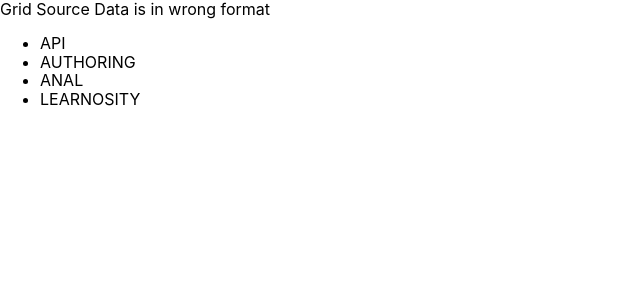
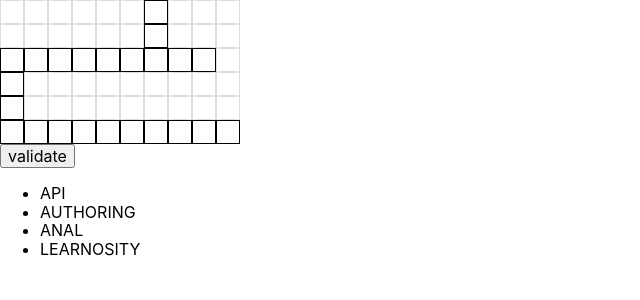
Before and after one commit to PoppinMic/cross-word, a React (Create React App) app: page / in a window 1280 px wide. Shown: the top 300 px of the page, without its empty margins (0-640 px from the left). Built offline with nearby package versions, Linux system fonts and the light colour scheme.

Commit message:
user can input answer

```diff
--- a/src/components/CrossWord/Grid.tsx
+++ b/src/components/CrossWord/Grid.tsx
@@ -1,29 +1,62 @@
 import React, { useState } from 'react';
-
-import { ERROR_MSG } from '../../constants/messages';
+import { Block } from '../../styles/common';
 
 interface IGridSource {
   gridSource: Array<string>;
 }
 
 const Grid = ({ gridSource }: IGridSource) => {
-  const [errMsg, setErrMsg] = useState('');
-
   // strings from gridSource should be same length
   // otherwise show error msg
   const gridLineLength = gridSource[0].length;
-  return <div>{ERROR_MSG.WRONG_FORMAT}</div>;
-  // gridSource.map(line => {
-  //   if (line.length !== gridLineLength) {
-  //     setErrMsg(ERROR_MSG.WRONG_FORMAT);
-  //     return;
-  //   }
-  //   for (let i = 0; i < gridLineLength; i++) {
-  //     if(line[i] === '+'){
-  //       return (<div>sdf</div>)
-  //     }
-  //   }
-  // })
+
+  const [answer, setAnswer] = useState({});
+
+  const handleInputChange = (rowIndex: number, columnIndex: number) => e => {
+    let newAnswer = { ...answer };
+    newAnswer[`x${rowIndex}x${columnIndex}`] = e.currentTarget.value;
+    setAnswer(newAnswer);
+  };
+
+  const renderEmptyBlock = (rowString: string, rowIndex: number) => {
+    const rowResult: Array<JSX.Element | null> = [];
+    if (rowString.length !== gridLineLength) {
+      return;
+    }
+    for (let columnIndex = 0; columnIndex < gridLineLength; columnIndex++) {
+      if (rowString[columnIndex] === '+') {
+        rowResult.push(<Block key={rowIndex + columnIndex} disabled />);
+      } else if (rowString[columnIndex] === '-') {
+        rowResult.push(
+          <Block
+            key={rowIndex + columnIndex}
+            type="text"
+            name={`x${rowIndex}x${columnIndex}`}
+            maxLength={1}
+            onChange={handleInputChange(rowIndex, columnIndex)}
+            value={answer[`x${rowIndex}x${columnIndex}`] || ''}
+          />
+        );
+      } else {
+        throw Error('wrong format');
+      }
+    }
+    return rowResult;
+  };
+  const validateAnswer = (e: React.SyntheticEvent) => {
+    e.preventDefault();
+  };
+
+  return (
+    <React.Fragment>
+      <form>
+        {gridSource.map((row, index) => (
+          <div key={row + index}>{renderEmptyBlock(row, index)}</div>
+        ))}
+        <input type="submit" value="validate" />
+      </form>
+    </React.Fragment>
+  );
 };
 
 export default Grid;
--- a/src/components/CrossWord/index.tsx
+++ b/src/components/CrossWord/index.tsx
@@ -1,11 +1,11 @@
-import React from 'react';
+import React,{useState} from 'react';
 
 import { mockGridSource, mockListOfWords, mockCorrectAnswer } from "../../mockData";
 import Grid from './Grid';
 import WordList from './WordList';
 
 const CrossWord = () => {
-
+  const [errMsg, setErrMsg] = useState('');
   return (
     <React.Fragment>
       <Grid gridSource={mockGridSource} />
--- /dev/null
+++ b/src/styles/common.ts
@@ -0,0 +1,17 @@
+import styled from "styled-components";
+import { color_light_gray, color_white } from "./cssVars";
+
+export const Block = styled.input`
+  height: 1.5em;
+  width: 1.5em;
+  border: 1px solid black;
+  box-sizing: border-box;
+  display: inline-block;
+  text-transform: uppercase;
+  text-align: center;
+  line-height:1.5;
+  ${props => props.disabled && `
+  background-color: ${color_white};
+  border-color: ${color_light_gray};
+  `}
+`
--- /dev/null
+++ b/src/styles/cssVars.ts
@@ -0,0 +1,2 @@
+export const color_white = "#ffffff";
+export const color_light_gray = "#dddddd";
--- a/src/styles/global.ts
+++ b/src/styles/global.ts
@@ -10,6 +10,7 @@
     sans-serif;
   -webkit-font-smoothing: antialiased;
   -moz-osx-font-smoothing: grayscale;
+  font-size: 16px;
 }
 
 code {
--- a/tsconfig.json
+++ b/tsconfig.json
@@ -17,7 +17,8 @@
     "resolveJsonModule": true,
     "isolatedModules": true,
     "noEmit": true,
-    "jsx": "preserve"
+    "jsx": "preserve",
+    "noImplicitAny": false
   },
   "include": [
     "src"
```
